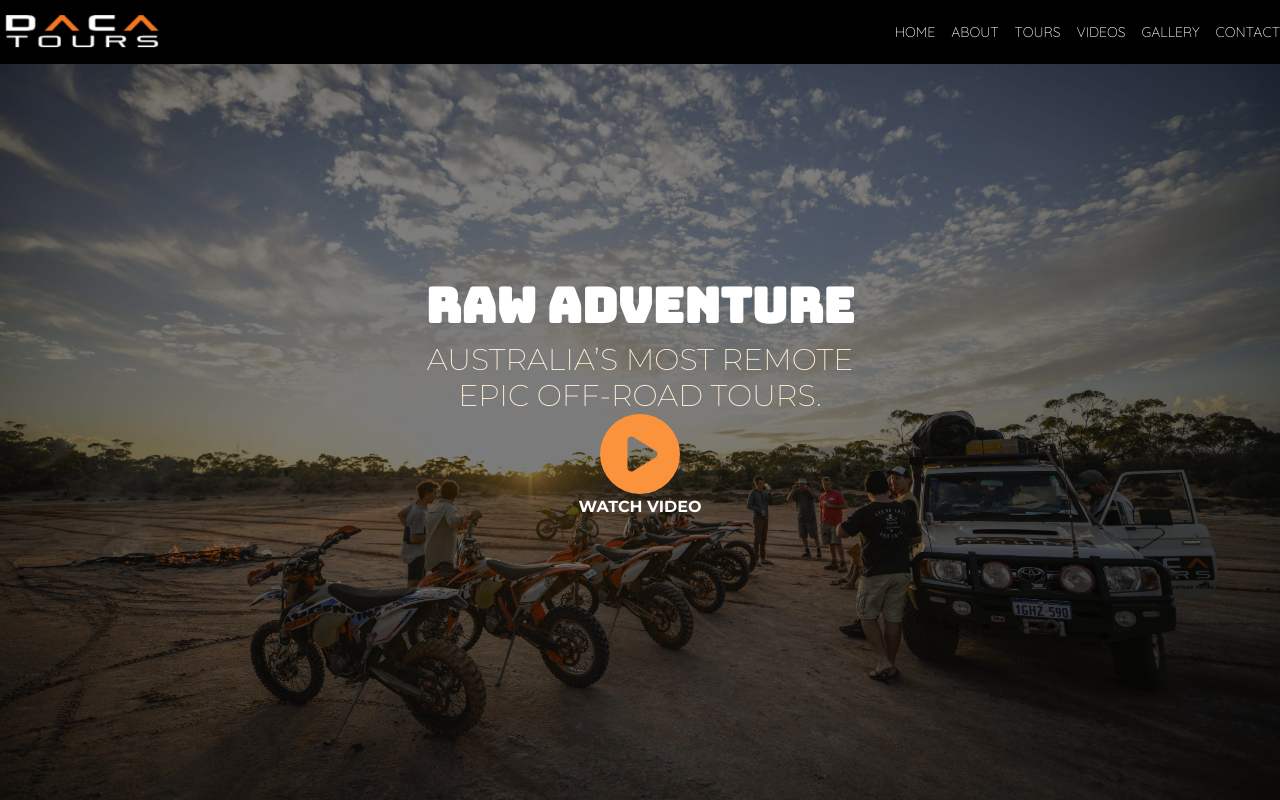
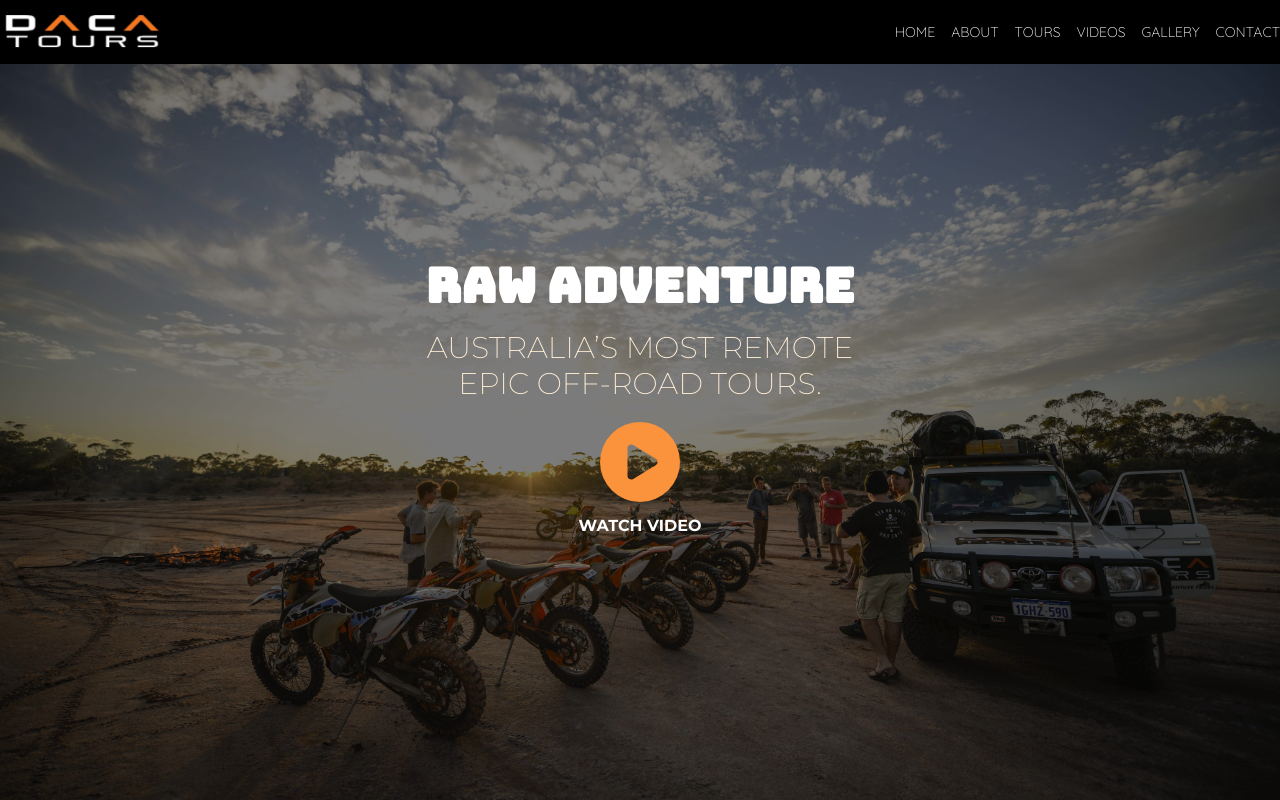
Before and after one commit to daveholst/daca-website, a Next.js app: page / in a window 1280 px wide. Built offline with nearby package versions, Linux system fonts and the light colour scheme.

Commit message:
spacing tweaks and comments

```diff
--- a/app/home-page.tsx
+++ b/app/home-page.tsx
@@ -22,17 +22,20 @@ export default function HomePage() {
         }}
         className={'h-screen bg-cover bg-center'}
       >
-        <div className="h-screen flex items-center justify-center flex-col bg-black/50">
+        <div className="h-screen flex space-y-5 items-center justify-center flex-col bg-black/50">
           <h2 className="text-white font-sans2 text-5xl font-bold ">
             RAW ADVENTURE
           </h2>
-          <p className=" font-sans3 text-orange-100 mt-3 text-3xl font-extralight text-center lg:w-1/3">
+          <p className=" font-sans3 text-orange-100 text-3xl font-extralight text-center lg:w-1/3">
             AUSTRALIA’S MOST REMOTE EPIC OFF-ROAD TOURS.
           </p>
           {!playVideo && (
-            <button onClick={() => setPlayVideo(true)}>
+            <button
+              className="flex flex-col space-y-3"
+              onClick={() => setPlayVideo(true)}
+            >
               <RoundPlay />
-              <span className="font-sans3 text-white font-bold">
+              <span className="font-sans3 text-white font-bold ">
                 WATCH VIDEO
               </span>
             </button>
@@ -44,7 +47,7 @@ export default function HomePage() {
                 width={'100%'}
                 height={'100%'}
                 // playing
-                url="https://www.youtube.com/watch?v=38LLPkpbOXs"
+                url="https://www.youtube.com/watch?v=-IoGj1orFVc"
                 config={{
                   playerVars: { autoplay: 1, controls: 0, modestbranding: 1 },
                 }}
--- a/infra/lib/infra-stack.ts
+++ b/infra/lib/infra-stack.ts
@@ -23,7 +23,6 @@ export class InfraStack extends cdk.Stack {
     const lambdaAdapterLayer = lambda.LayerVersion.fromLayerVersionArn(
       this,
       'LambdaAdapterLayerX86',
-      // TODO: double check this ARN is recent? - github repo
       `arn:aws:lambda:${this.region}:753240598075:layer:LambdaAdapterLayerX86:16`
     )
 
@@ -76,6 +75,7 @@ export class InfraStack extends cdk.Stack {
     })
 
     const nextBucket = new s3.Bucket(this, 'next-bucket', {
+      //TODO check I can reenable this
       // blockPublicAccess: s3.BlockPublicAccess.BLOCK_ALL,
       publicReadAccess: true,
       encryption: s3.BucketEncryption.S3_MANAGED,
```
